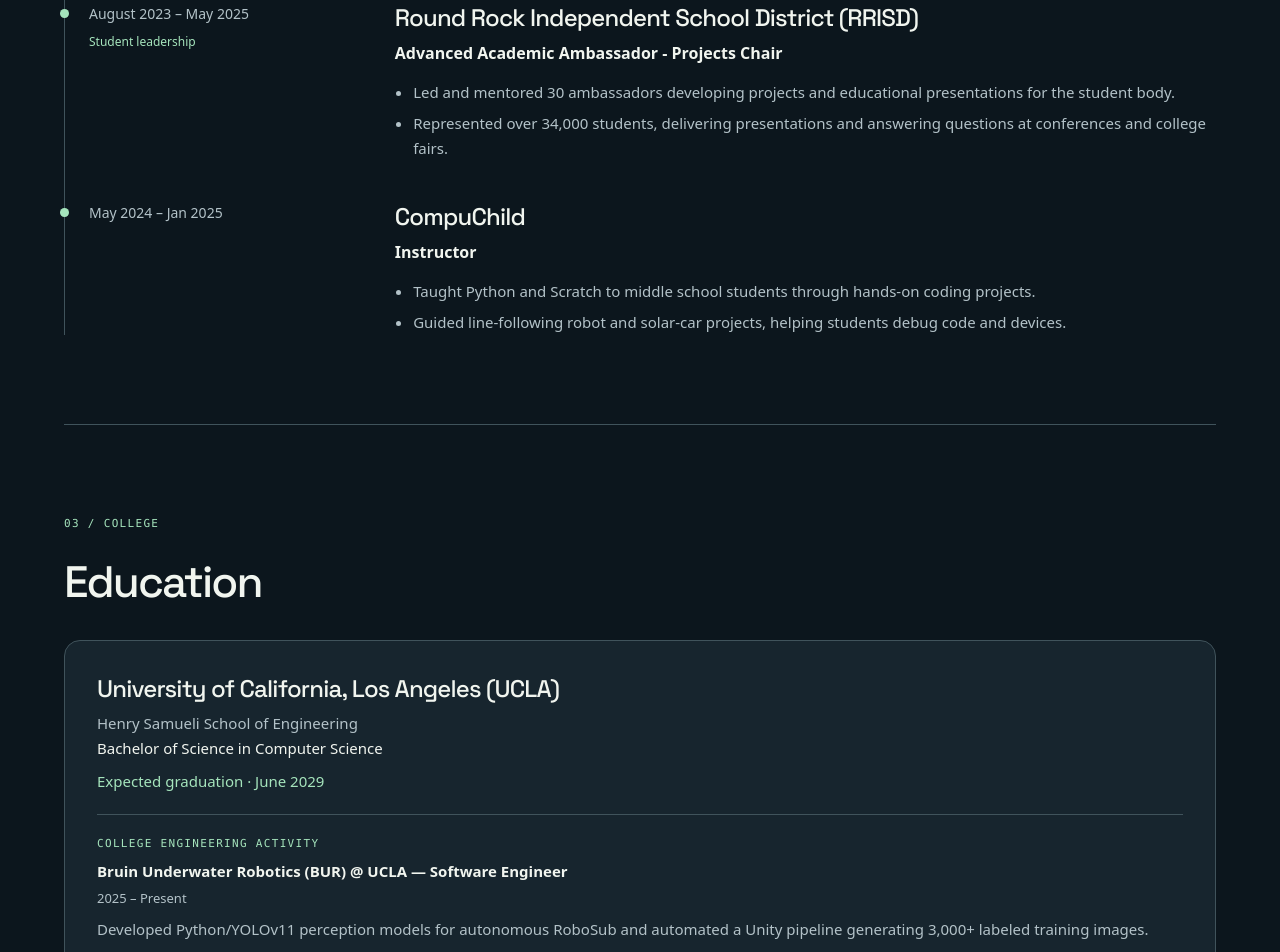
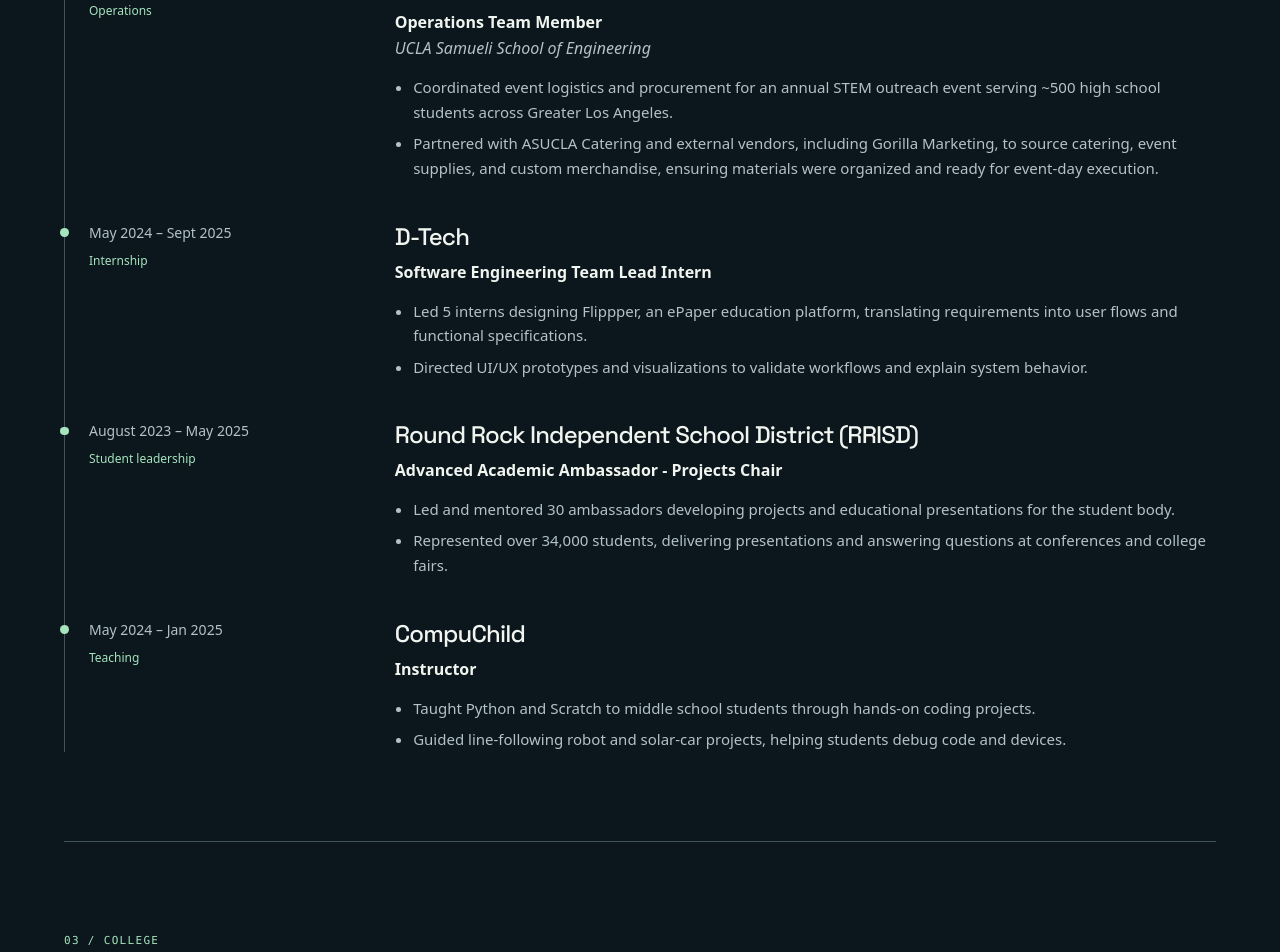
Before and after one commit to singhsitanshu/Portfolio, a React (Vite) app: page / in a window 1280 px wide. Shown: the part 2340-3292 px from the top of the page. Built offline with nearby package versions, Linux system fonts and the light colour scheme.

Commit message:
Fixed education and experience sections.

```diff
--- a/src/content/portfolio.ts
+++ b/src/content/portfolio.ts
@@ -7,19 +7,12 @@
     linkedin: 'https://www.linkedin.com/in/aansh-singh/',
     github: 'https://github.com/singhsitanshu',
   },
-  // Ticket 14 attached résumé, p. 1 Education and BUR entry; see content map.
+  // Ticket 14 attached résumé, p. 1 Education; see content map.
   education: {
     institution: 'University of California, Los Angeles (UCLA)',
     school: 'Henry Samueli School of Engineering',
     degree: 'Bachelor of Science in Computer Science',
     expectedGraduation: 'June 2029',
-    activity: {
-      category: 'College engineering activity',
-      organization: 'Bruin Underwater Robotics (BUR) @ UCLA',
-      role: 'Software Engineer',
-      dates: '2025 – Present',
-      summary: 'Developed Python/YOLOv11 perception models for autonomous RoboSub and automated a Unity pipeline generating 3,000+ labeled training images.',
-    },
   },
   resumeUrl: '/aansh-singh-resume.pdf',
   role: 'Software Engineer',
@@ -70,8 +63,24 @@
 } as const;
 
 // Ticket 14 attached résumé, p. 1 Experience. See docs/ticket-14-content-map.md.
-// Dates retain source precision; completed roles sort by most recent end date.
+// Dates retain source precision. User requested BUR first; exploretech.la dates are owner-confirmed.
 export const experience = [
+  {
+    organization: 'Bruin Underwater Robotics (BUR) @ UCLA', role: 'Software Engineer',
+    dates: '2025 – Present', category: 'Engineering',
+    contributions: [
+      'Developed Python/YOLOv11 perception models for autonomous RoboSub and automated a Unity pipeline generating 3,000+ labeled training images.',
+    ],
+  },
+  {
+    organization: 'exploretech.la', role: 'Operations Team Member',
+    affiliation: 'UCLA Samueli School of Engineering',
+    dates: 'Sept 2025 – Present', category: 'Operations',
+    contributions: [
+      'Coordinated event logistics and procurement for an annual STEM outreach event serving ~500 high school students across Greater Los Angeles.',
+      'Partnered with ASUCLA Catering and external vendors, including Gorilla Marketing, to source catering, event supplies, and custom merchandise, ensuring materials were organized and ready for event-day execution.',
+    ],
+  },
   {
     organization: 'D-Tech', role: 'Software Engineering Team Lead Intern',
     dates: 'May 2024 – Sept 2025', category: 'Internship',
@@ -90,7 +99,7 @@
   },
   {
     organization: 'CompuChild', role: 'Instructor',
-    dates: 'May 2024 – Jan 2025', category: '',
+    dates: 'May 2024 – Jan 2025', category: 'Teaching',
     contributions: [
       'Taught Python and Scratch to middle school students through hands-on coding projects.',
       'Guided line-following robot and solar-car projects, helping students debug code and devices.',
--- a/src/pages/Home.tsx
+++ b/src/pages/Home.tsx
@@ -51,10 +51,11 @@
       <Entrance><Heading id="experience-title" eyebrow="02 / Career & leadership">Experience</Heading></Entrance>
       <ol className="experience-timeline">
         {experience.map(entry => <li key={entry.organization}>
-          <div className="experience-dates"><p>{entry.dates}</p>{entry.category && <span>{entry.category}</span>}</div>
+          <div className="experience-dates">{entry.dates && <p>{entry.dates}</p>}{entry.category && <span>{entry.category}</span>}</div>
           <div className="experience-entry">
             <h3>{entry.organization}</h3>
             <p className="experience-role">{entry.role}</p>
+            {'affiliation' in entry && <p className="muted"><em>{entry.affiliation}</em></p>}
             <ul>{entry.contributions.map(contribution => <li key={contribution}>{contribution}</li>)}</ul>
           </div>
         </li>)}
@@ -69,12 +70,6 @@
           <p>{profile.education.degree}</p>
           <p className="education-graduation">Expected graduation · {profile.education.expectedGraduation}</p>
         </div>
-        <div className="education-activity">
-          <p className="eyebrow">{profile.education.activity.category}</p>
-          <p className="activity-title"><strong>{profile.education.activity.organization} — {profile.education.activity.role}</strong></p>
-          <p className="activity-dates">{profile.education.activity.dates}</p>
-          <p className="muted">{profile.education.activity.summary}</p>
-        </div>
       </div>
     </section>
     <Contact />
--- a/src/styles.css
+++ b/src/styles.css
@@ -439,10 +439,6 @@
 .education-card h3 { font-size: clamp(1.125rem, 2vw, 1.5rem); line-height: 1.35; margin-bottom: .4rem; }
 .education-card p { font-size: .9375rem; }
 .education-graduation { margin-top: .5rem; color: var(--color-accent); }
-.education-activity { border-top: var(--border-thin); margin-top: 1.25rem; padding-top: 1.25rem; }
-.education-activity .eyebrow { font-size: .6875rem; margin-bottom: .4rem; }
-.activity-title { max-width: 50rem; }
-.education-activity .activity-dates { font-size: .8125rem; color: var(--color-muted); margin-block: .25rem .5rem; }
 @media (max-width: 60rem) {
   .site-header { grid-template-columns: 1fr auto; gap: .75rem; }
   .primary-nav { grid-column: 1 / -1; grid-row: 2; justify-self: start; gap: .25rem 1.25rem; }
```
Also changed, not shown: 2 other files (tests, documents, lock files or other folders).
